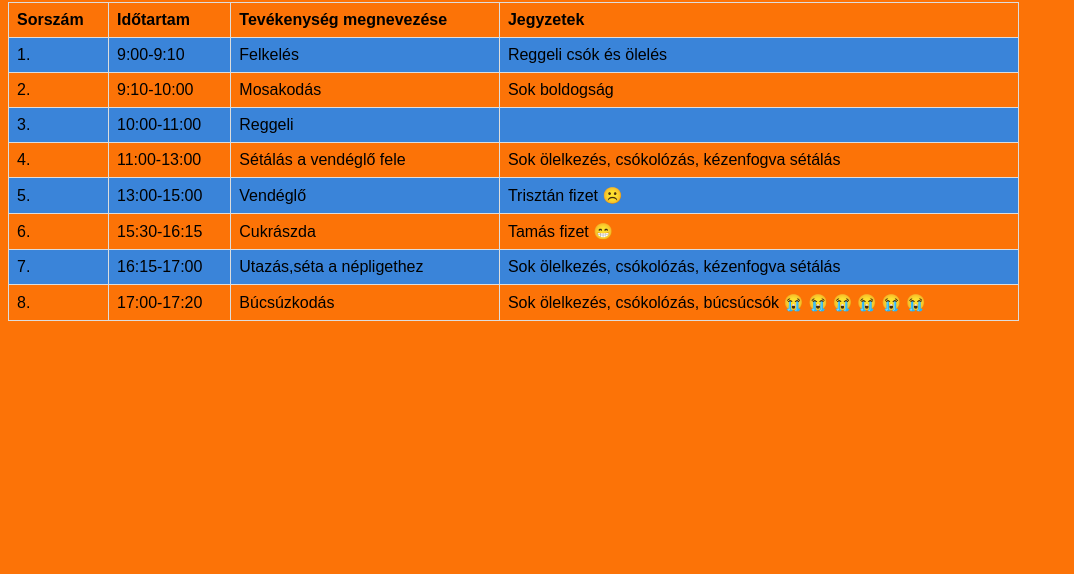
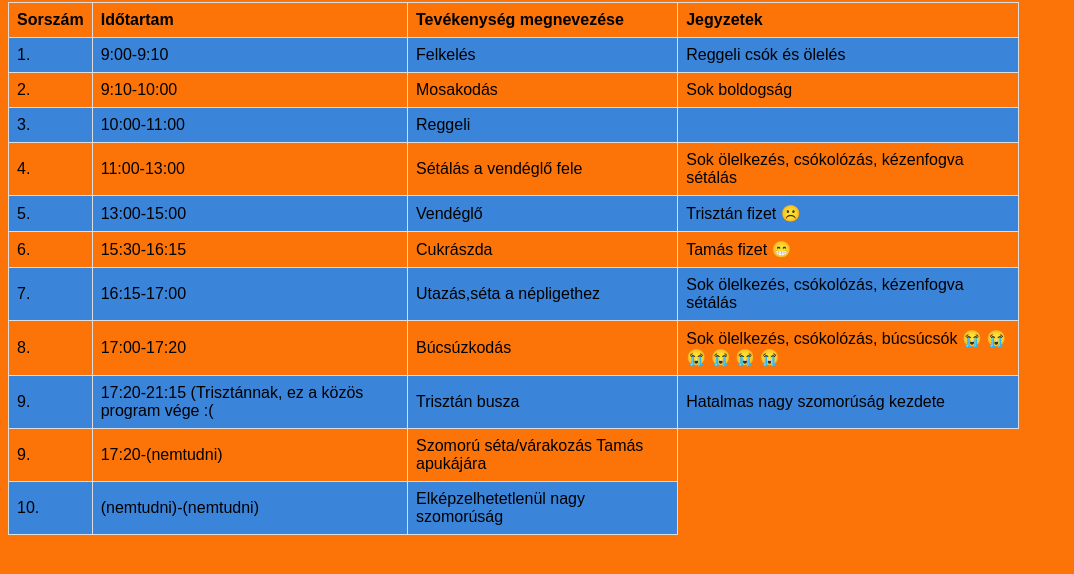
Before and after one commit to tamolight/Kibaszottul-Szeretlek_-3_-3_-3, a plain HTML site: page index.html in a window 1280 px wide. Shown: the part 184-758 px from the top of the page, without its empty margins (0-1074 px from the left). Drawn offline with Linux system fonts and the light colour scheme.

Commit message:
Update index.html
Adding points

```diff
--- a/index.html
+++ b/index.html
@@ -78,5 +78,21 @@
 	<td>Búcsúzkodás</td>
 	<td>Sok ölelkezés, csókolózás, búcsúcsók 😭 😭 😭 😭 😭 😭 </td>
 </tr>
+<tr>
+	<td>9.</td>
+	<td>17:20-21:15 (Trisztánnak, ez a közös program vége :(</td>
+	<td>Trisztán busza</td>
+	<td>Hatalmas nagy szomorúság kezdete</td>
+</tr>
+<tr>
+	<td>9.</td>
+	<td>17:20-(nemtudni)</td>
+	<td>Szomorú séta/várakozás Tamás apukájára</td>
+</tr>
+<tr>
+	<td>10.</td>
+	<td>(nemtudni)-(nemtudni)</td>
+	<td>Elképzelhetetlenül nagy szomorúság</td>
+</tr>
 </body>
 </html>
```
